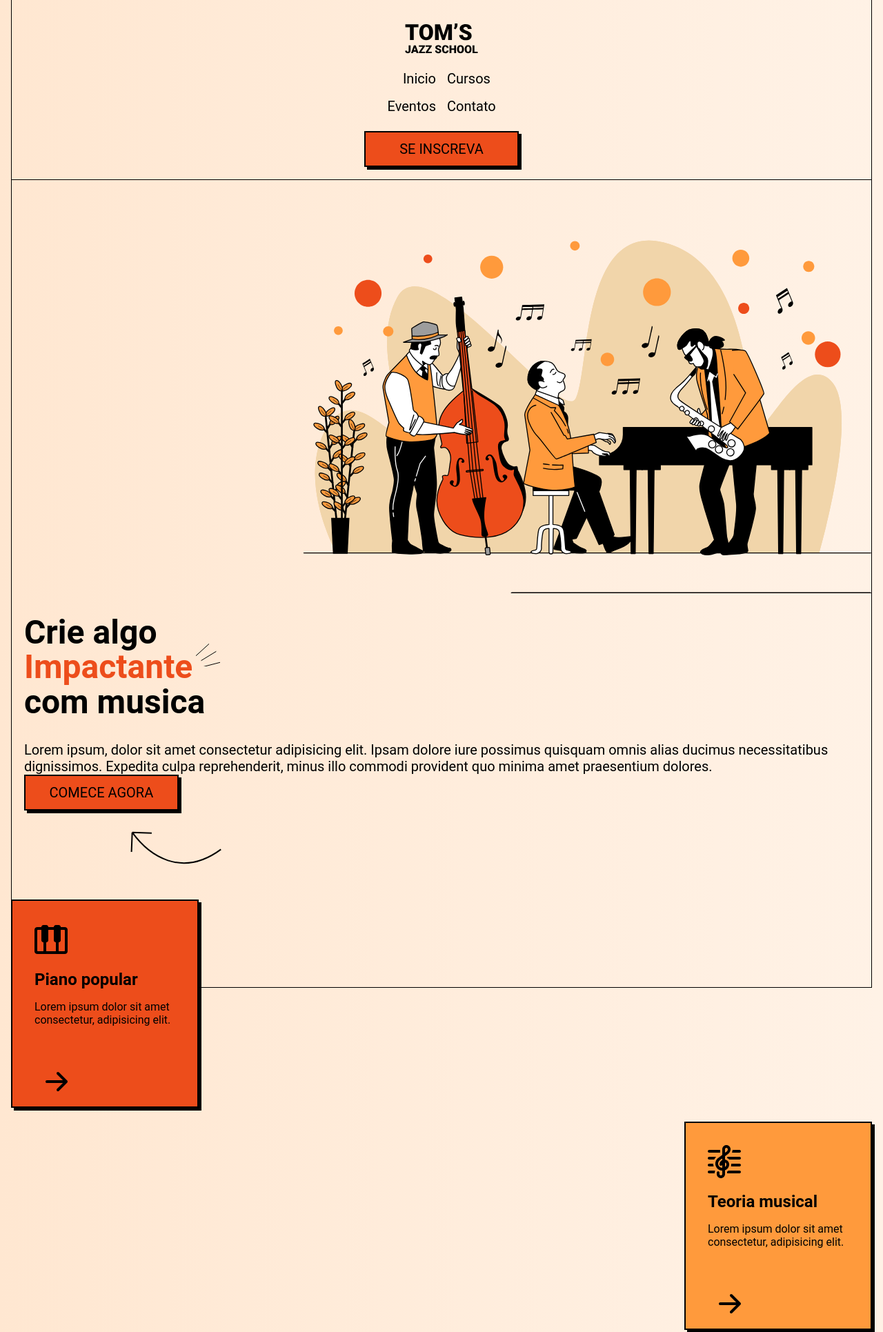
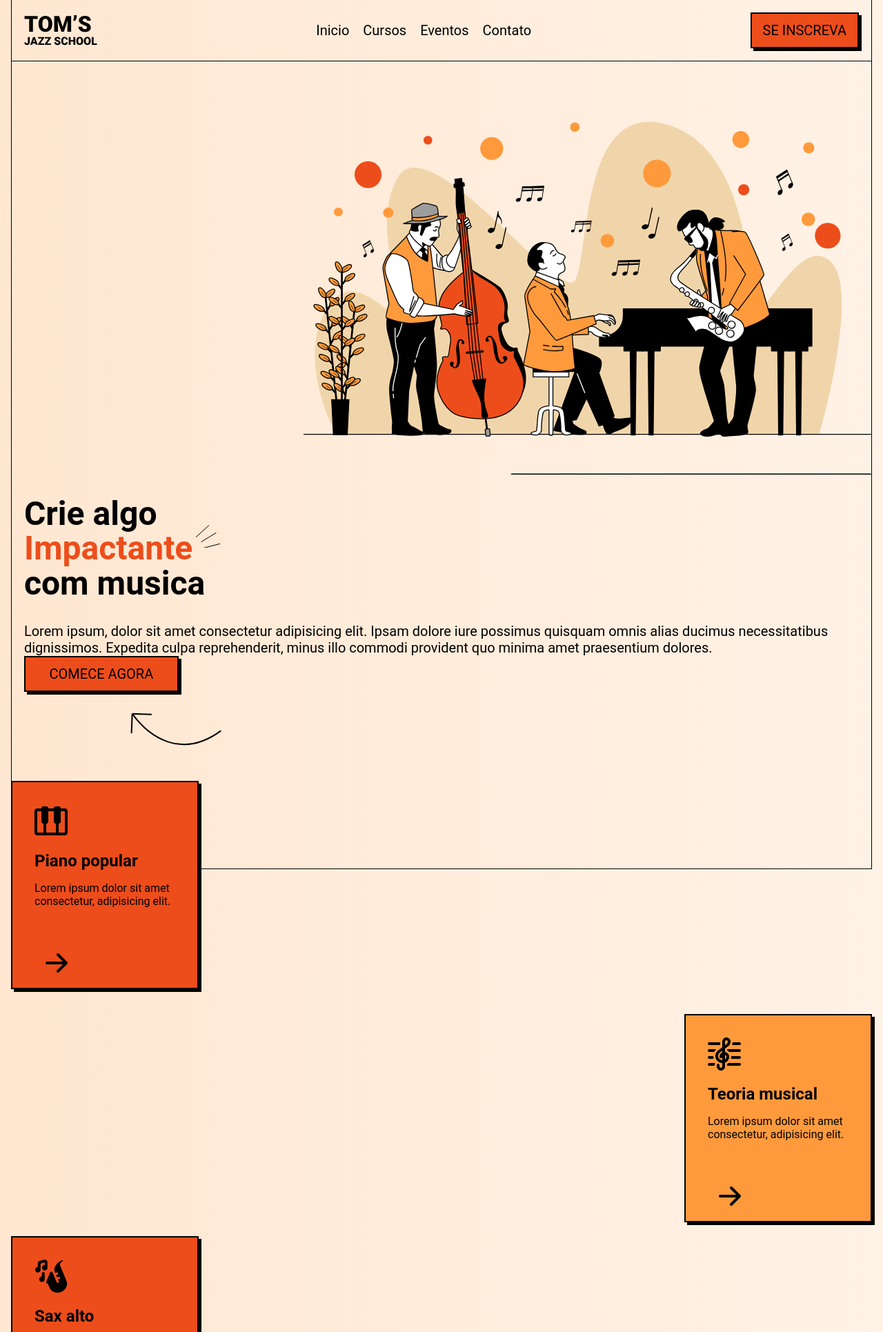
Before and after one commit to BrunaAlvesL/Landing-Page---Mobile, a plain HTML site: page index.html in a window 1280 px wide. Shown: the top 1931 px of the page at 69% size. Drawn offline with Linux system fonts and the light colour scheme.

Commit message:
09/10/ - 01

```diff
--- a/index.css
+++ b/index.css
@@ -35,6 +35,7 @@ header img {
 header nav {
     display: grid;
     grid-template-columns: 1fr 1fr;
+    margin: 1rem auto 0;
 }
 
 nav a{
@@ -172,6 +173,8 @@ footer nav a {
     border: 2px solid var(--color-black);
     box-shadow: 4px 4px 0 var(--color-black);
     font-size: 1.5rem;
+    padding: .5rem;
+    width: 100%;
 }
 
 
@@ -203,3 +206,39 @@ footer nav a {
 .text-primary {
     color: var(--color-primary);
 }
+
+@media screen  and (min-width: 40rem) {
+    header nav {
+        display: block;
+        text-align: center;
+    }
+
+    .card {
+        flex-direction: row;
+        flex-wrap: wrap;
+        justify-content: center;
+    }
+
+    .card:nth-child(2n) {
+        margin-top: 1rem;
+    }
+}
+
+@media screen and (min-width: 48rem) {
+    header div {
+        display: flex;
+        align-items: center;
+        justify-content: space-between;
+    }
+
+    header img,
+    header nav,
+    header .button {
+        margin: 0;
+    }
+
+}
+
+@media screen {
+
+}
--- a/index.html
+++ b/index.html
@@ -9,14 +9,17 @@
 </head>
 <body>
     <header>
-        <img src="./img/logo.svg" alt="Tom's jazz school">
-        <nav class="mt-1 mx-auto">
+        <div>
+            <img src="./img/logo.svg" alt="Tom's jazz school">
+        <nav>
             <a href="#">Inicio</a>
             <a href="#">Cursos</a>
             <a href="#">Eventos</a>
             <a href="#">Contato</a>
         </nav>
         <a href="#" class="button mt-1 mb-1 mx-auto">Se inscreva</a>
+        </div>
+
     </header>
     <main>
         <section class="hero-section">
@@ -70,8 +73,8 @@
     </main>
     <footer>
         <div>
-            <img src="img/logo.svg" alt="Toms jazz school">
-            <p>Lorem ipsum dolor sit, amet consectetur adipisicing elit.</p>
+            <img src="img/logo.svg" alt="Toms jazz school" class="mb-1">
+            <p class="mb-2">Lorem ipsum dolor sit, amet consectetur adipisicing elit.</p>
         </div>
         <nav>
             <a href="#">Inicio</a>
@@ -80,8 +83,9 @@
             <a href="#">Contato</a>
         </nav>
         <form class="newsletter-form">
-            <label for="email">Receba materiais gratuitos no seu email</label>
-            <input type="text" name="email" id="email" placeholder="Digite o seu e-mail">
+            <label for="email" class="mb-1">Receba materiais gratuitos no seu email</label>
+            <input type="text" name="email" id="email" class="mb-1" placeholder="Digite o seu e-mail">
+            <button class="button mb-2">Quero receber</button>
         </form>
     </footer>
 </body>
```
